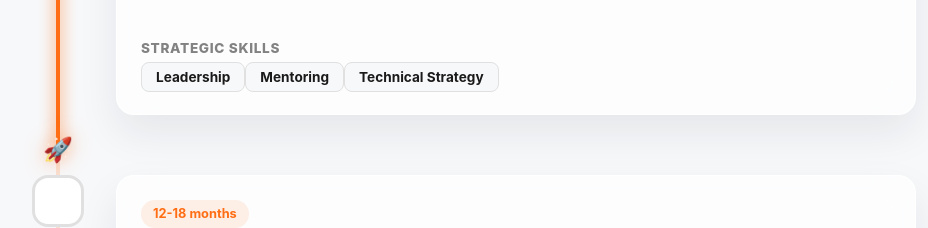
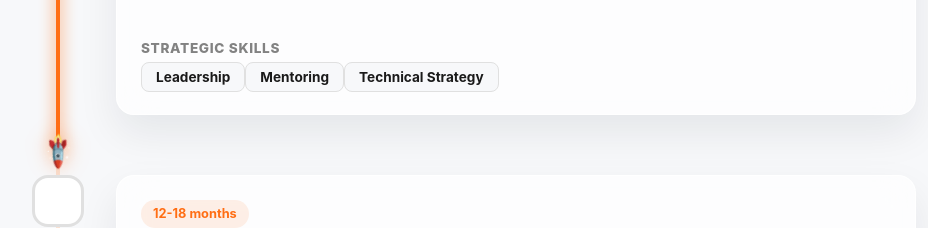
Before and after one commit to YashBawari18/CareerOrbit-AI, a React (Vite) app in the folder client/: page /career/timeline in a window 1280 px wide. Shown: the part 1509-1737 px from the top of the page, without its empty margins (174-1102 px from the left). Built offline with nearby package versions, Linux system fonts and the light colour scheme; no server answers; sample sign-in values are in the browser's storage.

Commit message:
fix: allow all localhost ports in CORS for development and adjust timeline CSS

```diff
--- a/client/src/pages/CareerTimeline.css
+++ b/client/src/pages/CareerTimeline.css
@@ -37,7 +37,7 @@
     position: absolute;
     bottom: -20px;
     left: 50%;
-    transform: translateX(-50%);
+    transform: translateX(-50%) rotate(135deg);
     font-size: 24px;
     filter: drop-shadow(0 0 10px rgba(255, 110, 20, 0.5));
     animation: float-rocket 2s ease-in-out infinite;
@@ -47,11 +47,11 @@
 
     0%,
     100% {
-        transform: translateX(-50%) translateY(0);
+        transform: translateX(-50%) translateY(0) rotate(135deg);
     }
 
     50% {
-        transform: translateX(-50%) translateY(-5px);
+        transform: translateX(-50%) translateY(5px) rotate(135deg);
     }
 }
 
```
Also changed, not shown: 1 other file (tests, documents, lock files or other folders).
